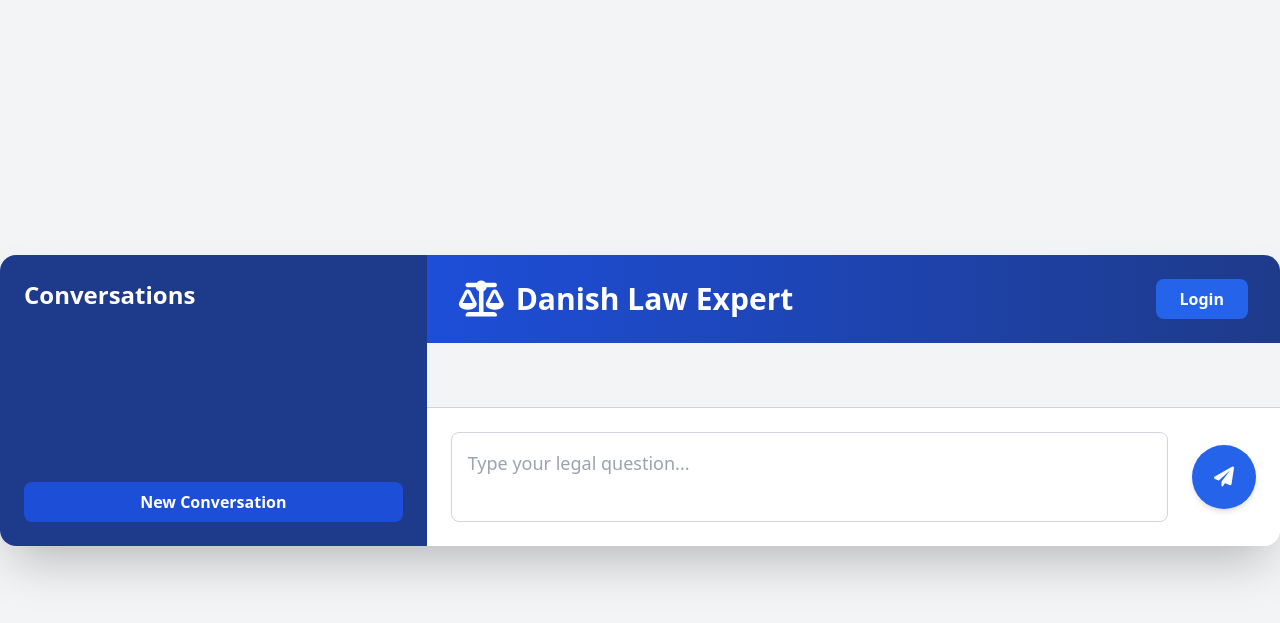
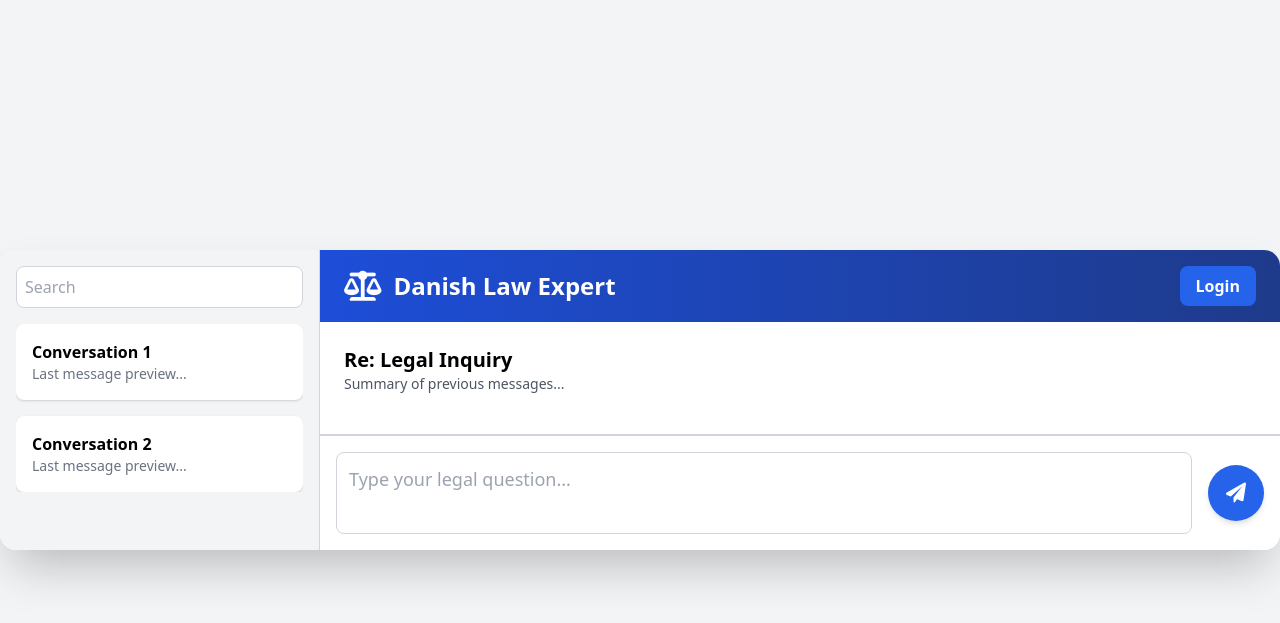
Before and after one commit to sebspetersen/danish-law-gpt, a Flask app: page / in a window 1280 px wide. Shown: the top 623 px of the page. Run offline with Flask 2, Linux system fonts and the light colour scheme.

Commit message:
Update index.html

```diff
--- a/templates/index.html
+++ b/templates/index.html
@@ -11,34 +11,50 @@
 
 <body class="bg-gray-100 flex items-center justify-center min-h-screen">
     <div class="w-full max-w-7xl h-full max-h-screen bg-white rounded-2xl shadow-2xl flex overflow-hidden">
-        <!-- Sidebar -->
-        <div class="w-1/3 bg-blue-900 text-white p-6 flex flex-col space-y-6">
-            <h1 class="text-2xl font-bold mb-4">Conversations</h1>
+        <!-- Sidebar: Conversation List -->
+        <div class="w-1/4 bg-gray-100 border-r border-gray-300 p-4">
+            <div class="flex items-center mb-4">
+                <input type="text" placeholder="Search" class="w-full p-2 border border-gray-300 rounded-lg focus:outline-none focus:ring-2 focus:ring-blue-500">
+            </div>
             <div id="conversation-list" class="flex-1 overflow-y-auto space-y-4">
                 <!-- Conversation threads will be dynamically appended here -->
+                <div class="p-4 bg-white rounded-lg shadow cursor-pointer hover:bg-gray-200 transition" onclick="selectConversation('Conversation 1')">
+                    <h2 class="font-semibold">Conversation 1</h2>
+                    <p class="text-sm text-gray-500">Last message preview...</p>
+                </div>
+                <div class="p-4 bg-white rounded-lg shadow cursor-pointer hover:bg-gray-200 transition" onclick="selectConversation('Conversation 2')">
+                    <h2 class="font-semibold">Conversation 2</h2>
+                    <p class="text-sm text-gray-500">Last message preview...</p>
+                </div>
             </div>
-            <button class="text-white bg-blue-700 px-4 py-2 rounded-lg hover:bg-blue-800 transition duration-300 font-semibold">New Conversation</button>
         </div>
 
-        <!-- Main Content -->
+        <!-- Main Content: Conversation Thread -->
         <div class="flex-1 flex flex-col">
             <!-- Header -->
-            <div class="bg-gradient-to-r from-blue-700 to-blue-900 text-white py-6 px-8 flex items-center justify-between">
-                <h1 class="text-3xl font-bold flex items-center">
-                    <i class="fas fa-balance-scale mr-3 text-4xl"></i>Danish Law Expert
+            <div class="bg-gradient-to-r from-blue-700 to-blue-900 text-white py-4 px-6 flex items-center justify-between">
+                <h1 class="text-2xl font-bold flex items-center">
+                    <i class="fas fa-balance-scale mr-3 text-3xl"></i>Danish Law Expert
                 </h1>
-                <button class="text-white bg-blue-600 px-6 py-2 rounded-lg hover:bg-blue-800 transition duration-300 font-semibold">Login</button>
+                <button class="text-white bg-blue-600 px-4 py-2 rounded-lg hover:bg-blue-800 transition duration-300 font-semibold">Login</button>
             </div>
 
-            <!-- Chat Thread -->
-            <div id="chat-box" class="flex-1 p-8 overflow-y-auto space-y-4 bg-gray-100">
-                <!-- Messages will be dynamically appended here -->
+            <!-- Chat Thread Area -->
+            <div id="chat-thread" class="flex-1 p-6 overflow-y-auto space-y-4 bg-white border-b border-gray-300">
+                <!-- Chat thread messages will be dynamically appended here -->
+                <div id="thread-header" class="mb-4">
+                    <h2 class="text-xl font-semibold">Re: Legal Inquiry</h2>
+                    <p class="text-sm text-gray-600">Summary of previous messages...</p>
+                </div>
+                <div id="chat-box" class="space-y-4">
+                    <!-- Messages will be appended here -->
+                </div>
             </div>
 
             <!-- Input Box -->
-            <div class="bg-white p-6 flex items-center border-t border-gray-300">
-                <textarea id="question" placeholder="Type your legal question..." rows="2" class="flex-1 p-4 border border-gray-300 rounded-lg focus:outline-none focus:ring-2 focus:ring-blue-500 resize-none text-lg"></textarea>
-                <button id="send-button" class="ml-6 p-4 bg-blue-600 text-white rounded-full hover:bg-blue-700 transition duration-300 text-xl w-16 h-16 flex items-center justify-center shadow-md">
+            <div class="bg-white p-4 flex items-center border-t border-gray-300">
+                <textarea id="question" placeholder="Type your legal question..." rows="2" class="flex-1 p-3 border border-gray-300 rounded-lg focus:outline-none focus:ring-2 focus:ring-blue-500 resize-none text-lg"></textarea>
+                <button id="send-button" class="ml-4 p-3 bg-blue-600 text-white rounded-full hover:bg-blue-700 transition duration-300 text-xl w-14 h-14 flex items-center justify-center shadow-md">
                     <i class="fas fa-paper-plane"></i>
                 </button>
             </div>
@@ -46,6 +62,12 @@
     </div>
 
     <script>
+        function selectConversation(conversationName) {
+            // This function would load the conversation into the chat-box
+            document.getElementById('thread-header').innerHTML = `<h2 class='text-xl font-semibold'>Re: ${conversationName}</h2><p class='text-sm text-gray-600'>Summary of previous messages...</p>`;
+            document.getElementById('chat-box').innerHTML = "";
+        }
+
         document.getElementById('send-button').onclick = async () => {
             const question = document.getElementById('question').value.trim();
             if (!question) {
```
